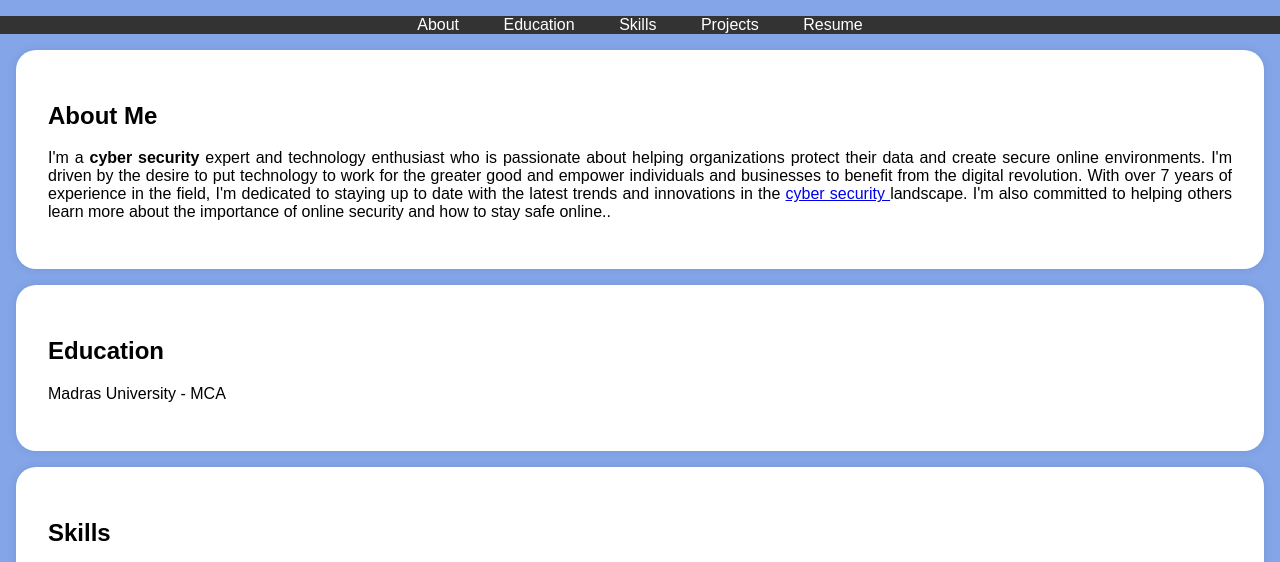
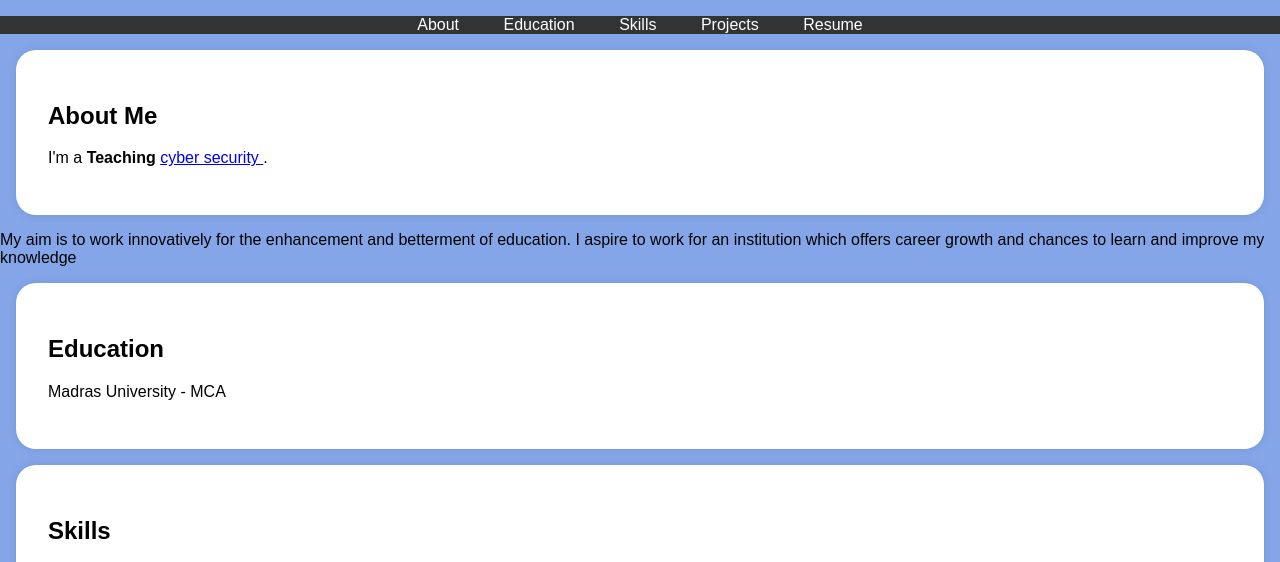
Before and after one commit to SARAVANAN820/Project, a plain HTML site: page index.html in a window 1280 px wide. Shown: the part 197-759 px from the top of the page. Drawn offline with Linux system fonts and the light colour scheme.

Commit message:
Update index.html

```diff
--- a/index.html
+++ b/index.html
@@ -115,8 +115,8 @@
     <section id="about">
         <div class="section-content">
             <h2>About Me</h2>
-            <p>I'm a <b>cyber security </b>expert and technology enthusiast who is passionate about helping organizations protect their data and create secure online environments. I'm driven by the desire to put technology to work for the greater good and empower individuals and businesses to benefit from the digital revolution. With over 7 years of experience in the field, I'm dedicated to staying up to date with the latest trends and innovations in the <a href="https://techtrainer20.github.io/git_con2/" traget="_target">cyber security </a> landscape. I'm also committed to helping others learn more about the importance of online security and how to stay safe online..</p>
-        </div>
+            <p>I'm a <b>Teaching </b> <a href="https://techtrainer20.github.io/git_con2/" traget="_target">cyber security </a> .</p>
+        </div>My aim is to work innovatively for the enhancement and betterment of education. I aspire to work for an institution which offers career growth and chances to learn and improve my knowledge
     </section>
 
     <section id="education">
```
